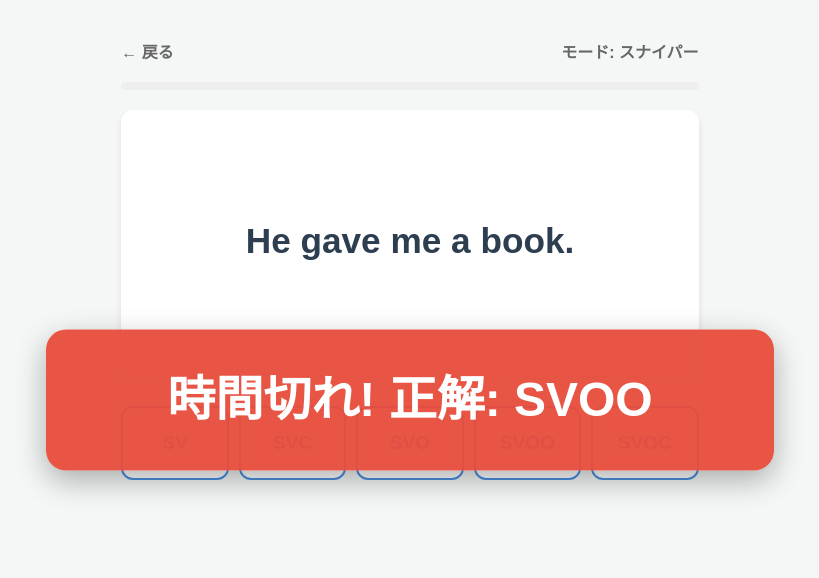
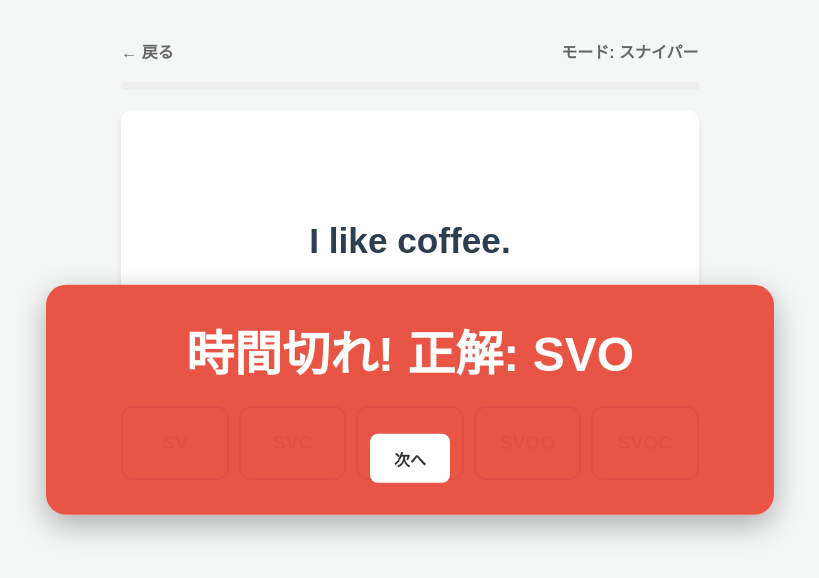
Before and after one commit to war-lab/english-5-patterns-trainer, a React (Vite) app: page /sniper in a window 1280 px wide. Shown: the top 578 px of the page, without its empty margins (230-1049 px from the left). Built offline with nearby package versions, Linux system fonts and the light colour scheme; the HTML template or start-up script is replaced by a standard one.

Commit message:
feat: 正解・不正解時に次へボタンで遷移するように変更

```diff
--- a/src/ui/SniperGame.tsx
+++ b/src/ui/SniperGame.tsx
@@ -67,11 +67,8 @@ export default function SniperGame({ mode }: SniperGameProps) {
     setIsRunning(false);
     saveResult(false, 2000, 1 as Pattern);
     setFeedback({ isCorrect: false, msg: `時間切れ! 正解: ${PATTERN_LABELS[question?.correctPattern as Pattern]}` });
-
-    setTimeout(() => {
-      loadNextQuestion();
-    }, 800);
-  }, [question, loadNextQuestion, saveResult]);
+    // No auto-advance
+  }, [question, saveResult]);
 
   const handleAnswer = useCallback((p: Pattern) => {
     if (!isRunning || !question) return;
@@ -86,11 +83,8 @@ export default function SniperGame({ mode }: SniperGameProps) {
       isCorrect: result.isCorrect,
       msg: result.isCorrect ? "正解!" : `不正解... ${result.explanation}`
     });
-
-    setTimeout(() => {
-      loadNextQuestion();
-    }, 800);
-  }, [isRunning, question, startTime, saveResult, loadNextQuestion]);
+    // No auto-advance
+  }, [isRunning, question, startTime, saveResult]);
 
   // Timer
   useEffect(() => {
@@ -133,15 +127,19 @@ export default function SniperGame({ mode }: SniperGameProps) {
 
       {feedback && (
         <div className="feedback-overlay" style={{
-          backgroundColor: feedback.isCorrect ? 'rgba(46, 204, 113, 0.95)' : 'rgba(231, 76, 60, 0.95)'
+          backgroundColor: feedback.isCorrect ? 'rgba(46, 204, 113, 0.95)' : 'rgba(231, 76, 60, 0.95)',
+          display: 'flex', flexDirection: 'column', alignItems: 'center', gap: '20px'
         }}>
-          {feedback.msg}
+          <div>{feedback.msg}</div>
+          <button onClick={loadNextQuestion} className="btn" style={{ background: '#fff', color: '#333', marginTop: '20px' }}>
+            次へ
+          </button>
         </div>
       )}
 
       <div className="pattern-grid">
         {([1, 2, 3, 4, 5] as const).map(p => (
-          <button key={p} onClick={() => handleAnswer(p)} className="pattern-btn">
+          <button key={p} onClick={() => handleAnswer(p)} className="pattern-btn" disabled={!isRunning}>
             {PATTERN_LABELS[p]}
           </button>
         ))}
```
